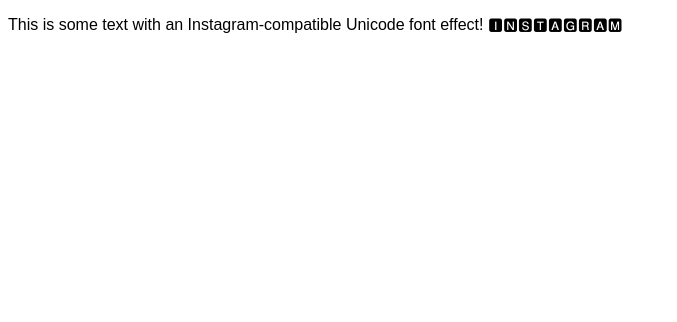
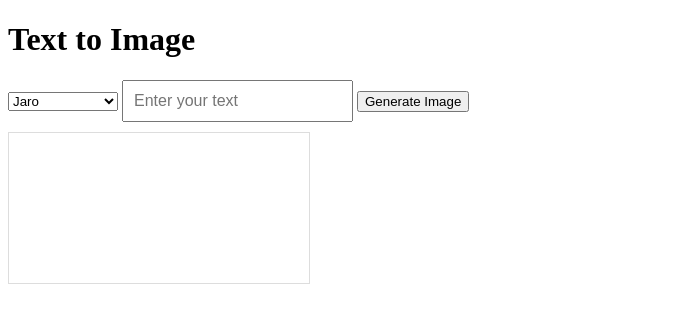
Before and after one commit to margomin98/min-font, a plain HTML site: page index.html in a window 1280 px wide. Shown: the whole page, without its empty margins (0-677 px from the left). Drawn offline with Linux system fonts and the light colour scheme; a web font is replaced by a local one.

Commit message:
Update index.html

```diff
--- a/index.html
+++ b/index.html
@@ -3,25 +3,58 @@
 <head>
   <meta charset="UTF-8">
   <meta name="viewport" content="width=device-width, initial-scale=1.0">
-<title>Custom Font Effect</title>
+  <title>Text to Image</title>
+  <link href="https://fonts.googleapis.com/css2?family=Courier+Prime:ital,wght@0,400;0,700;1,400;1,700&family=Jaro:opsz@6..72&family=Reenie+Beanie&display=swap" rel="stylesheet">
   <style>
- /* @font-face {
-    font-family: 'customFont1';
-    src: url('font/font (1).ttf') format('truetype');
-
-}  */
-.custom-font{
-    font-family: "Jersey 15 Charted", sans-serif;
+    #text-input {
+      padding: 10px;
+      font-size: 16px;
     }
-.custom-font p::after {
-    content: " 🅸🅽🆂🆃🅰🅶🆁🅰🅼";
+    #generated-image {
+      border: 1px solid #ddd; /* Optional for visibility */
+      margin-top: 10px;
     }
-
   </style>
 </head>
 <body>
-    <div class="custom-font">
-        <p>This is some text with an Instagram-compatible Unicode font effect!</p>
-    </div>
+  <h1>Text to Image</h1>
+  <select id="font-select">
+    <option value="Jaro">Jaro</option>
+    <option value="Courier Prime">Courier Prime</option>
+    <option value="Reenie Beanie">Reenie Beanie</option>
+  </select>
+  <input type="text" id="text-input" placeholder="Enter your text">
+  <button id="generate-button">Generate Image</button>
+  <br>
+  <canvas id="generated-image"></canvas>
+  <script>
+    const textInput = document.getElementById('text-input');
+    const generateButton = document.getElementById('generate-button');
+    const canvas = document.getElementById('generated-image');
+    const ctx = canvas.getContext('2d');
+    const fontSelect = document.getElementById('font-select');
+
+    generateButton.addEventListener('click', () => {
+      const text = textInput.value;
+      const selectedFont = fontSelect.value;
+
+      // Measure the text size
+      const textMetrics = ctx.measureText(text);
+      const textWidth = textMetrics.width;
+      const textHeight = ctx.measureText("A").width; // Assuming the font height is similar to letter "M"
+
+      // Set canvas dimensions with padding
+      const padding = 30; // Adjust padding as needed
+      canvas.width = textWidth + padding * 2;
+      canvas.height = textHeight + padding * 2;
+
+      ctx.clearRect(0, 0, canvas.width, canvas.height);
+      ctx.font = '20px ' + selectedFont;
+      ctx.fillStyle = '#000';
+
+      // Draw the text with padding
+      ctx.fillText(text, padding, textHeight + padding); // Adjust position as needed
+    });
+  </script>
 </body>
 </html>
```
Lines whose indentation alone changed are shown as unchanged.
